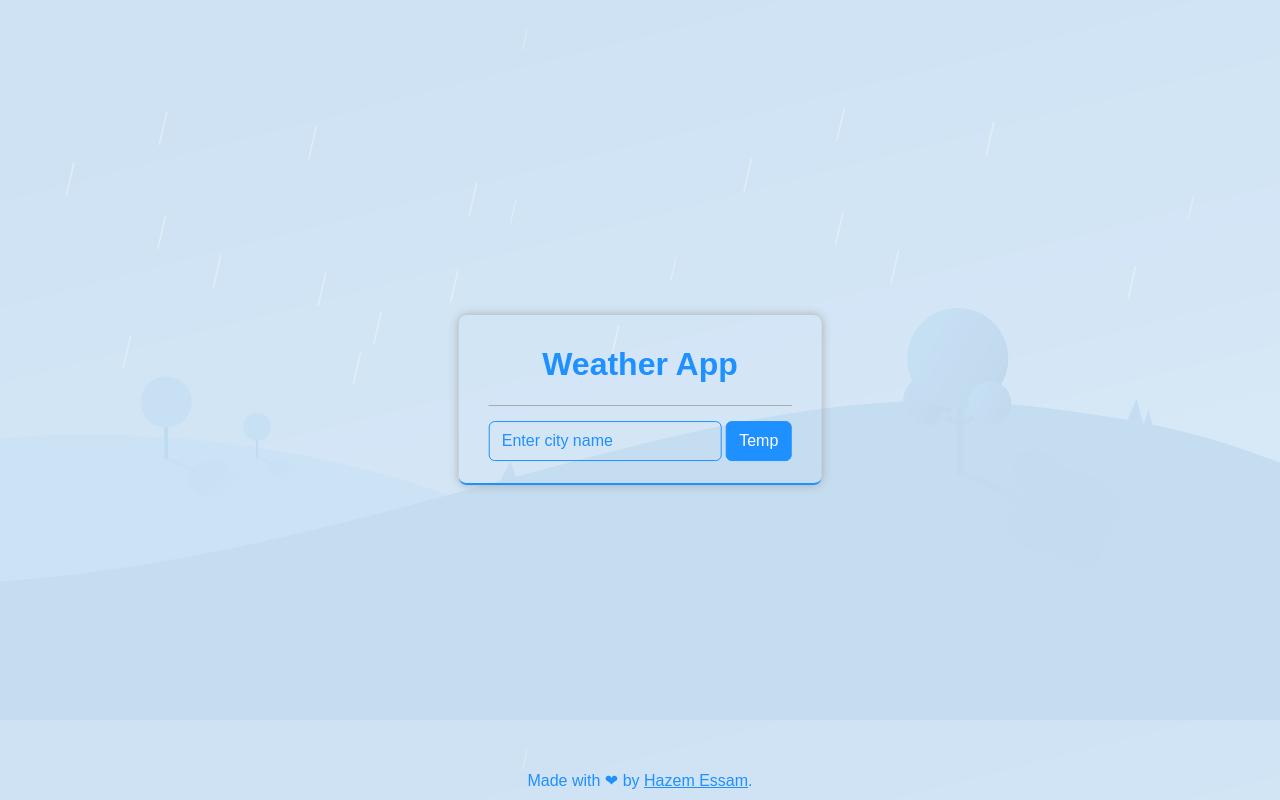
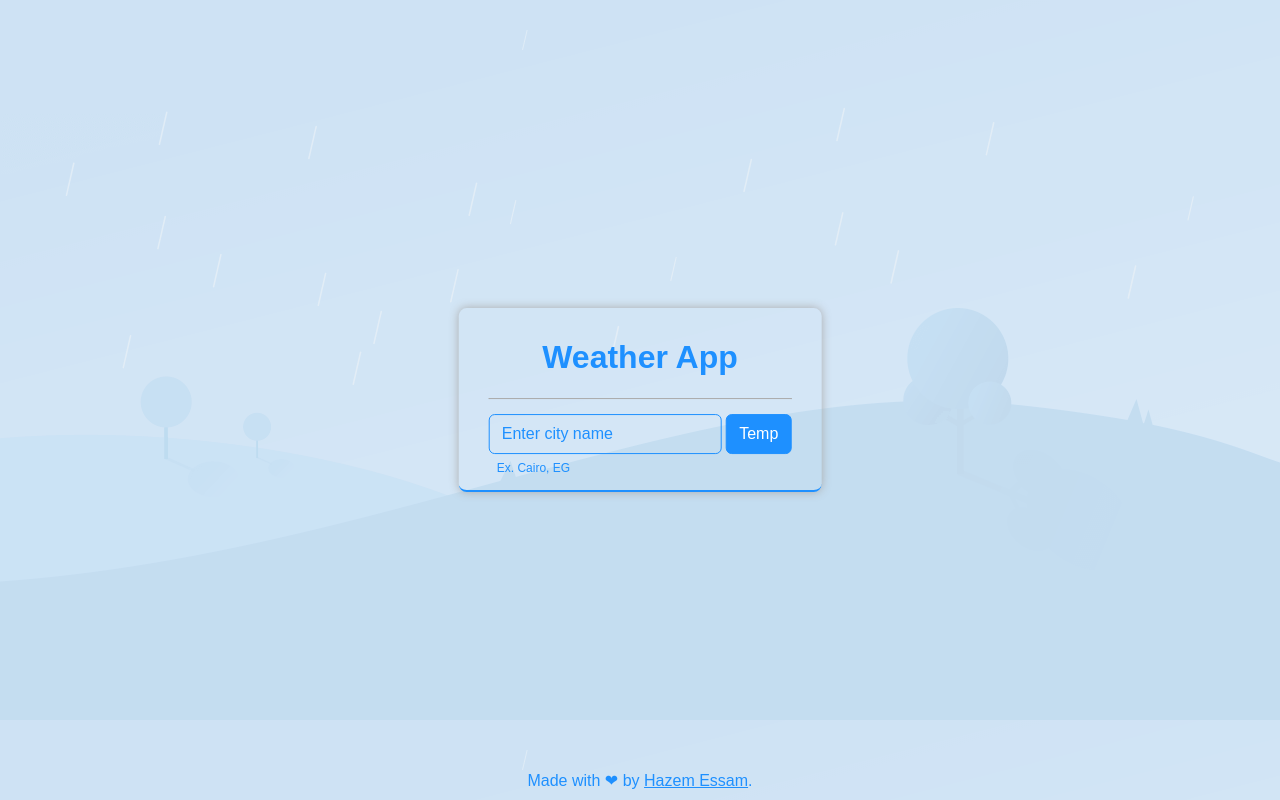
Before and after one commit to hazemessam/weather-app, a plain HTML site: page index.html in a window 1280 px wide. Drawn offline with Linux system fonts and the light colour scheme.

Commit message:
add div to show example input

```diff
--- a/app.js
+++ b/app.js
@@ -14,7 +14,7 @@ let date = new Date();
 let currentDate = `${date.getDate()}/${date.getMonth() + 1}/${date.getFullYear()}`;
 
 // Fetch the temp from the API
-const getTemp = async () => {
+const getTemp = () => {
     let apiUrl = `https://${apiEndPoint}q=${cityInp.value}&appid=${apiKey}`;
     return fetch(apiUrl)
         .then(res => res.json())
--- a/index.html
+++ b/index.html
@@ -14,6 +14,7 @@
 		<hr>
 		<input type="text" id="city" placeholder="Enter city name" spellcheck="false">
 		<button id="get-temp" type = "submit"> Temp </button>
+		<div class="ex">Ex. Cairo, EG</div>
 		<div class="output-holder">
 			<div class="holder" id = "location-holder"></div>
 			<div class="holder" id = "date-holder"></div>
--- a/style.css
+++ b/style.css
@@ -72,6 +72,13 @@ button#get-temp:hover {
     border: 1px solid #1e90ffc9;
 }
 
+.ex {
+    text-align: left;
+    font-size: 9pt;
+    position: relative;
+    left: 8px;
+}
+
 .output-holder {
     width: fit-content;
     margin: auto;
```
